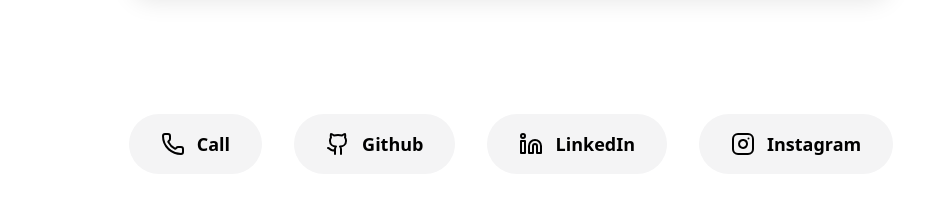
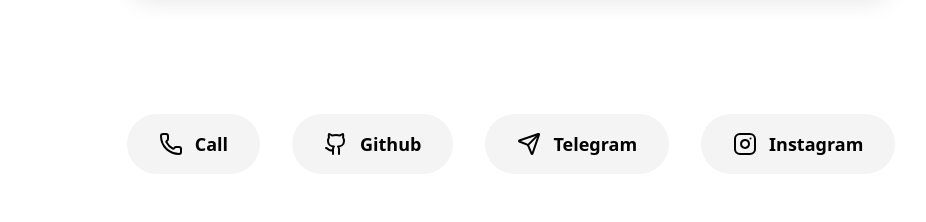
Before and after one commit to karankumar-ghub/Portfolio, a React (Vite) app: page /contact in a window 1280 px wide. Shown: the part 1120-1342 px from the top of the page, without its empty margins (129-1055 px from the left). Built offline with nearby package versions, Linux system fonts and the light colour scheme.

Commit message:
added resume

```diff
--- a/src/pages/About.jsx
+++ b/src/pages/About.jsx
@@ -59,7 +59,7 @@ const About = ({ isDark }) => (
           </Reveal>
           <Reveal delay={0.2}>
       <a
-        href="/resume.pdf"
+        href="src\assets\KaranResume.pdf"
         download="Karan_Kumar_Resume.pdf"
         className={`inline-flex items-center gap-3 px-8 py-4 rounded-full font-bold text-lg transition-all interactive hover:-translate-y-1 hover:shadow-lg mt-12
           ${isDark
--- a/src/pages/Contact.jsx
+++ b/src/pages/Contact.jsx
@@ -1,5 +1,5 @@
 import React, { useState, useRef } from 'react';
-import { Phone, Github, Linkedin, Instagram, PenTool, Calendar, MessageSquare, Send, Plus, Minus, Loader2 } from 'lucide-react';
+import { Phone, Github, Linkedin, Instagram, PenTool, Calendar, MessageSquare, Send, Plus, Minus, Loader2, Facebook, Target } from 'lucide-react';
 import emailjs from '@emailjs/browser';
 import PageTransition from '../components/PageTransition';
 import Footer from '../components/Footer';
@@ -191,9 +191,9 @@ const Contact = ({ isDark }) => {
             {/* (Social links code) */}
              {[
               { icon: <Phone />, label: "Call", href: "tel:+918958073763" },
-              { icon: <Github />, label: "Github", href: "#" },
-              { icon: <Linkedin />, label: "LinkedIn", href: "#" },
-              { icon: <Instagram />, label: "Instagram", href: "#" },
+              { icon: <Github />, label: "Github", href: "https://github.com/karankumar-ghub" },
+              { icon: <Send />, label: "Telegram", href: "https://t.me/KaranDRajput" },
+              { icon: <Instagram />,label: "Instagram", href: "https://www.instagram.com/karan.creats/" },
             ].map((link, i) => (
               <a
                 key={i}
```
Also changed, not shown: 1 other file (tests, documents, lock files or other folders).
